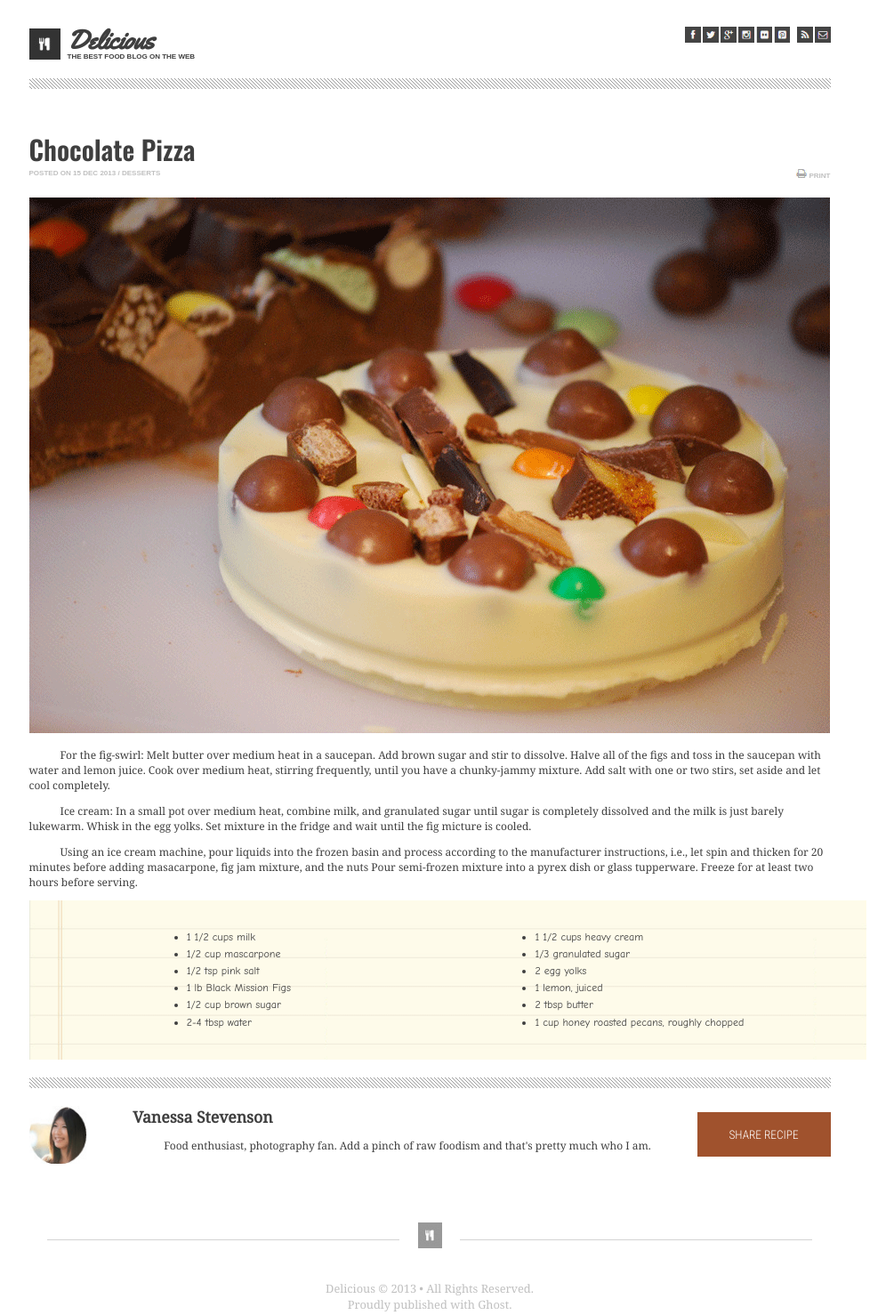
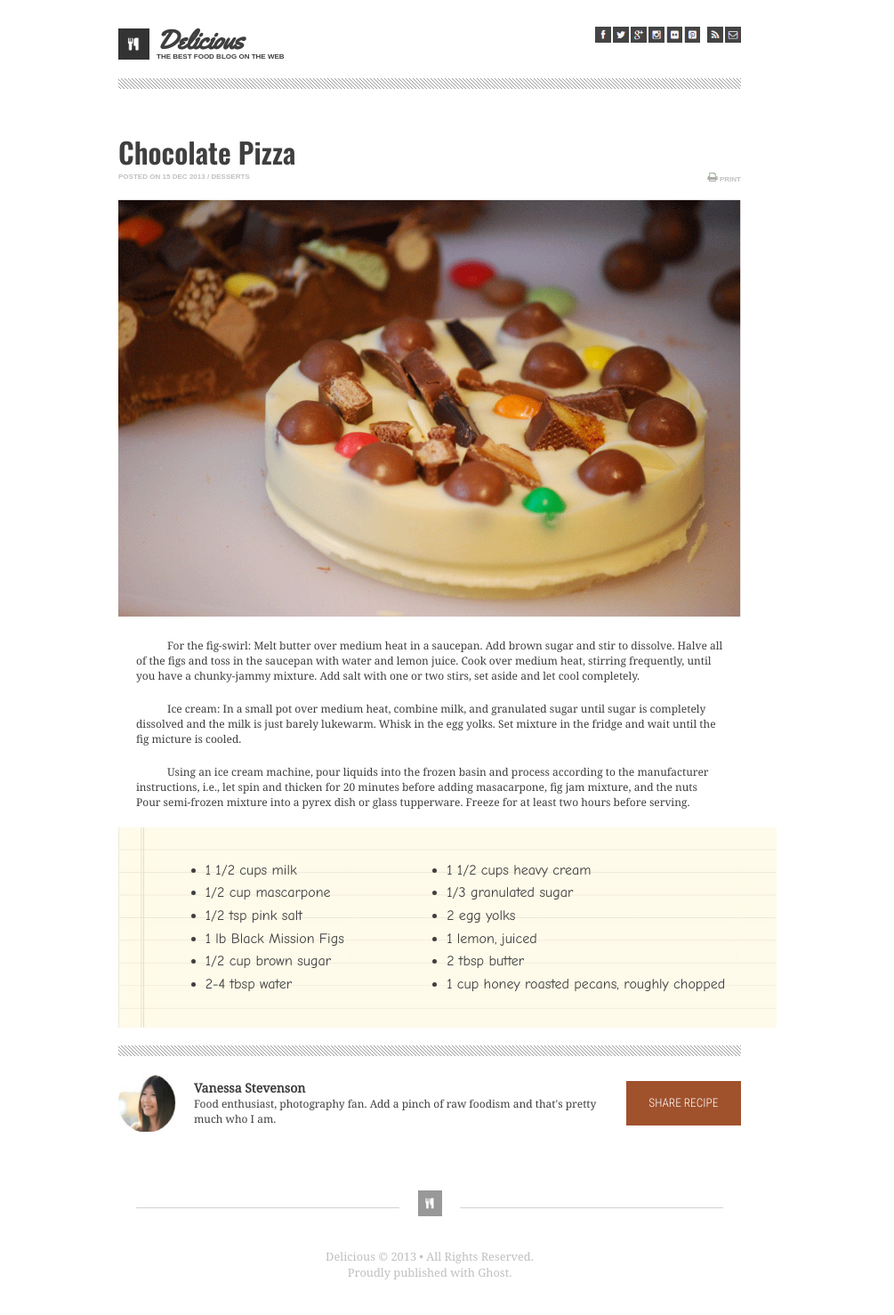
Before and after one commit to dianajodrakos/lab-10a-chocolate-pizza, a plain HTML site: page index.html in a window 1280 px wide. Shown: the whole page at 89% size, without its empty margins (157-1162 px from the left). Drawn offline with nearby package versions, Linux system fonts and the light colour scheme.

Commit message:
final styling tweaks

```diff
--- a/index.html
+++ b/index.html
@@ -47,11 +47,11 @@
 
     <!--box 1 img-->
     <div>
-        <img src="./lab-assets/choco-pizza.png">
+        <img src="./lab-assets/choco-pizza.png" width="100%">
     </div>
 
     <!--box 3 blog post-->
-    <div>
+    <div class="content">
         <p>
             For the fig-swirl: Melt butter over medium heat in a saucepan. Add brown sugar and stir to dissolve.
             Halve all of the figs and toss in the saucepan with water and lemon juice. Cook over medium heat, stirring frequently, until you have a chunky-jammy mixture.
@@ -94,8 +94,7 @@
         <img src="lab-assets/van-pic.png" width="65px" height="65px">
             <section>
                 <h5>Vanessa Stevenson</h5>
-                <p>Food enthusiast, photography fan. Add a pinch of raw foodism and that's pretty much who I am.
-                </p>
+                <p>Food enthusiast, photography fan. Add a pinch of raw foodism and that's pretty much who I am.</p>
         </section>
         <button type="button">Share Recipe</button>
     </div>
--- a/style.css
+++ b/style.css
@@ -4,7 +4,7 @@ body{
     grid-template-columns: 1fr;
     justify-content: center;
     align-items: center;
-    width: 500px;
+    width: 700px;
     margin: auto;
     color: rgb(63, 63, 63);
     font-family: 'Noto Serif', serif;
@@ -69,7 +69,7 @@ h3 {
 h2 {
     margin-bottom: 0;
     font-family: 'Oswald', sans-serif;
-    font-size: 30px;
+    font-size: 32px;
     font-weight: bold;
 
 }
@@ -86,15 +86,26 @@ h6 {
 h5 {
     margin-top: 0;
     margin-bottom: 0;
-    font-size: 1.1rem;
+    font-size: 14px;
 }
 
 h3, h6 {
     font-family: 'Titillium Web', sans-serif;
 }
 
+p {
+    margin: 20px;
+}
+.author p {
+    margin: 0px;
+}
+
+.author section {
+    margin: 0 20px;
+}
 .list {
     font-family: 'Patrick Hand', cursive;-image: url(./lab-assets/list-bg.png);
+    font-size: 16px;
     background-image: url(./lab-assets/list-bg.png);
     background-size: cover;
     display: flex;
@@ -112,7 +123,7 @@ h3, h6 {
     align-items: center;
 }
 
-article p {
+.content {
     text-indent: 35px;
 }
 .boared{
```
